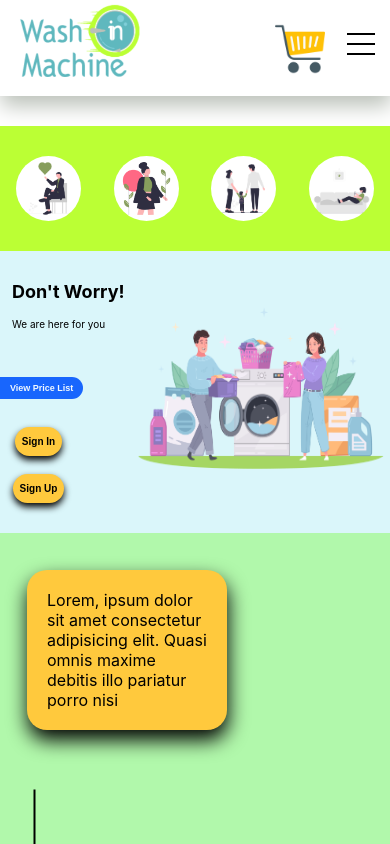
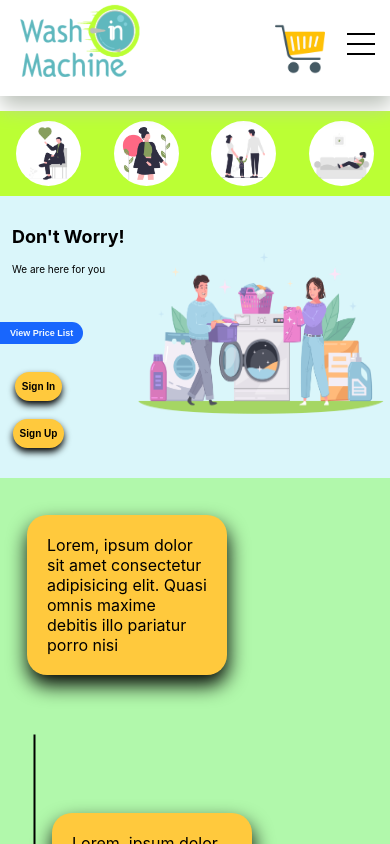
Before and after one commit to Mizanur2001/washinmachine, a React (Create React App) app: page / in a window 390 px wide. Shown: the top 844 px of the page. Built offline with nearby package versions, Linux system fonts and the light colour scheme.

Commit message:
change some design

```diff
--- a/src/components/css/UpperCategory.css
+++ b/src/components/css/UpperCategory.css
@@ -1,6 +1,6 @@
 .uppercategory {
     background-color: #BBFF34;
-    margin-top: 30px;
+    margin-top: 15px;
     height: 150px;
     display: flex;
     align-items: center;
@@ -39,6 +39,6 @@
     }
 
     .uppercategory {
-        height: 125px;
+        height: 85px;
     }
 }
```
